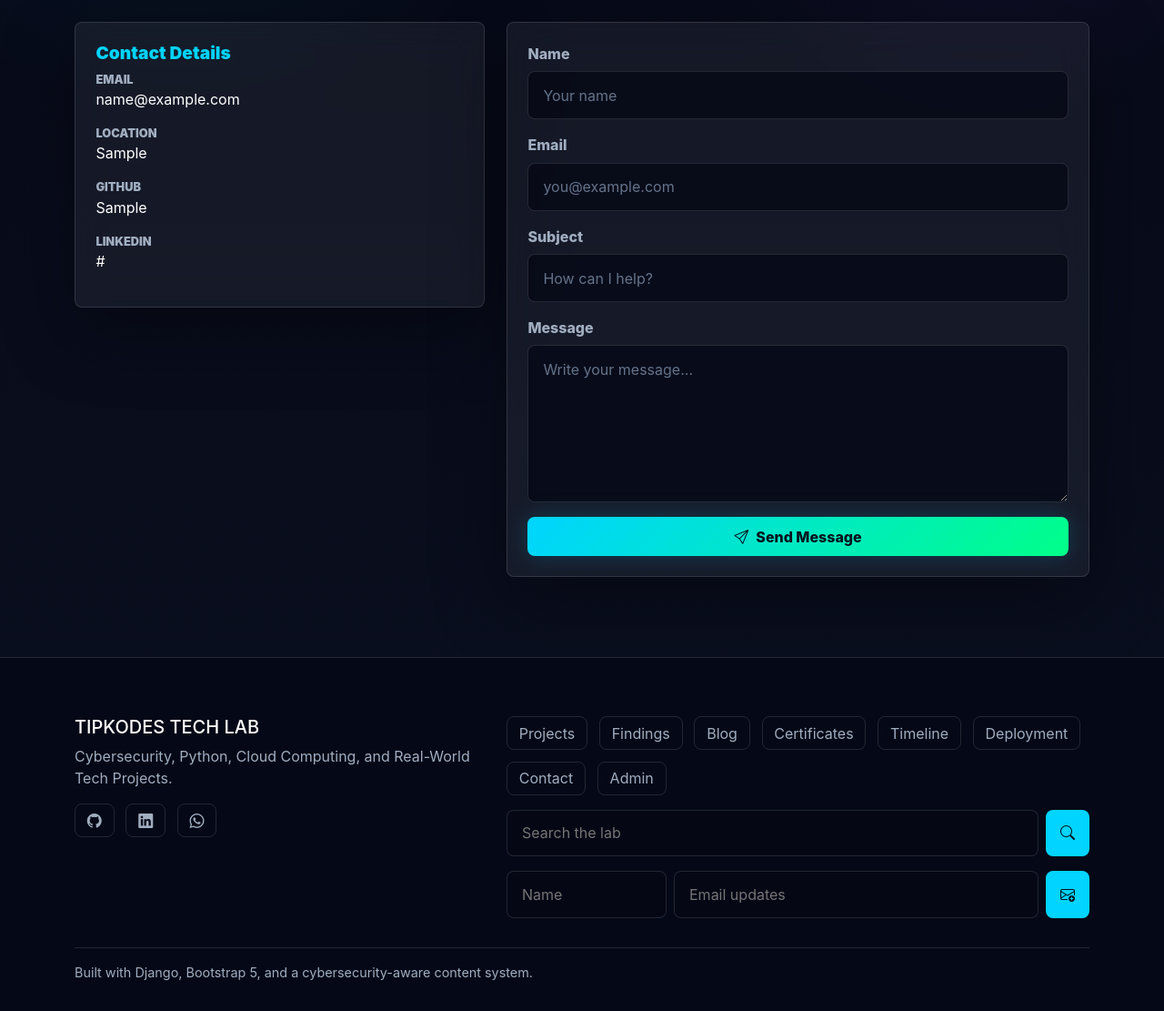
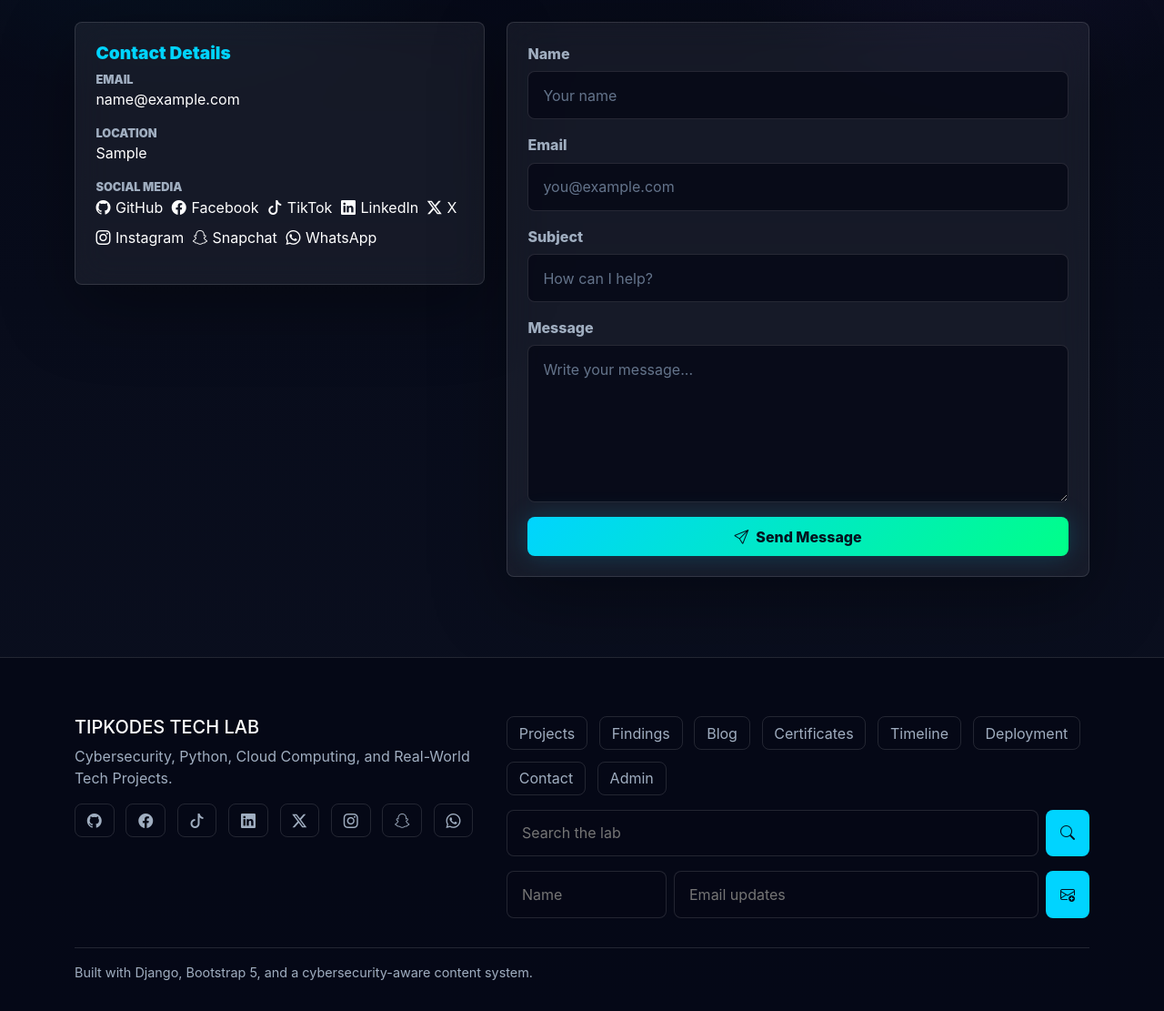
Before and after one commit to TipCodez/tipkodes_tech_lab, a Django app: page /contact/ in a window 1280 px wide. Shown: the part 450-1561 px from the top of the page at 91% size. Run offline with Django 5.2, Linux system fonts and the light colour scheme; tables that the repository leaves empty hold one stand-in row (values such as "Sample post").

Commit message:
Add profile social media links

```diff
--- a/core/admin.py
+++ b/core/admin.py
@@ -42,7 +42,8 @@ class ProfileAdmin(admin.ModelAdmin):
     fieldsets = (
         ("Identity", {"fields": ("full_name", "professional_title", "tagline", "short_bio", "profile_photo")}),
         ("Story", {"fields": ("biography", "education", "technology_journey", "cybersecurity_journey", "python_journey", "cloud_journey", "career_goals", "tools_used", "mission")}),
-        ("Contact", {"fields": ("email", "phone", "location", "github", "linkedin", "whatsapp", "twitter")}),
+        ("Contact", {"fields": ("email", "phone", "location")}),
+        ("Social Media", {"fields": ("github", "facebook", "tiktok", "linkedin", "twitter", "instagram", "snapchat", "whatsapp")}),
         ("Dates", {"fields": ("created_at", "updated_at")}),
     )
 
--- a/core/models.py
+++ b/core/models.py
@@ -57,9 +57,13 @@ class Profile(TimeStampedModel):
     phone = models.CharField(max_length=40, blank=True)
     location = models.CharField(max_length=120, blank=True)
     github = models.URLField(blank=True)
+    facebook = models.URLField(blank=True)
+    tiktok = models.URLField(blank=True)
     linkedin = models.URLField(blank=True)
+    instagram = models.URLField(blank=True)
+    snapchat = models.URLField(blank=True)
     whatsapp = models.URLField(blank=True)
-    twitter = models.URLField(blank=True)
+    twitter = models.URLField(blank=True, verbose_name="X / Twitter")
 
     def __str__(self):
         return self.full_name
--- a/static/css/style.css
+++ b/static/css/style.css
@@ -341,6 +341,8 @@ h1, h2, h3 { letter-spacing: 0; }
 .side-panel dl { margin: 0; }
 .side-panel dt { color: var(--muted); font-size: 0.8rem; text-transform: uppercase; font-weight: 900; }
 .side-panel dd { margin-bottom: 1rem; }
+.contact-socials { display: flex; flex-wrap: wrap; gap: 0.6rem; }
+.contact-socials a { display: inline-flex; align-items: center; gap: 0.35rem; }
 .side-image { border-radius: var(--radius); margin: 1rem 0; }
 .narrow { max-width: 920px; }
 
--- a/templates/base.html
+++ b/templates/base.html
@@ -77,7 +77,12 @@
           <p>Cybersecurity, Python, Cloud Computing, and Real-World Tech Projects.</p>
           <div class="socials">
             {% if site_profile.github %}<a href="{{ site_profile.github }}" target="_blank" rel="noopener" aria-label="GitHub"><i class="bi bi-github"></i></a>{% endif %}
+            {% if site_profile.facebook %}<a href="{{ site_profile.facebook }}" target="_blank" rel="noopener" aria-label="Facebook"><i class="bi bi-facebook"></i></a>{% endif %}
+            {% if site_profile.tiktok %}<a href="{{ site_profile.tiktok }}" target="_blank" rel="noopener" aria-label="TikTok"><i class="bi bi-tiktok"></i></a>{% endif %}
             {% if site_profile.linkedin %}<a href="{{ site_profile.linkedin }}" target="_blank" rel="noopener" aria-label="LinkedIn"><i class="bi bi-linkedin"></i></a>{% endif %}
+            {% if site_profile.twitter %}<a href="{{ site_profile.twitter }}" target="_blank" rel="noopener" aria-label="X"><i class="bi bi-twitter-x"></i></a>{% endif %}
+            {% if site_profile.instagram %}<a href="{{ site_profile.instagram }}" target="_blank" rel="noopener" aria-label="Instagram"><i class="bi bi-instagram"></i></a>{% endif %}
+            {% if site_profile.snapchat %}<a href="{{ site_profile.snapchat }}" target="_blank" rel="noopener" aria-label="Snapchat"><i class="bi bi-snapchat"></i></a>{% endif %}
             {% if site_profile.whatsapp %}<a href="{{ site_profile.whatsapp }}" target="_blank" rel="noopener" aria-label="WhatsApp"><i class="bi bi-whatsapp"></i></a>{% endif %}
           </div>
         </div>
--- a/templates/contact.html
+++ b/templates/contact.html
@@ -3,7 +3,28 @@
 {% block content %}
 {% include "page_header.html" with page_title="Contact" page_subtitle="Send a message, ask a question, or connect for collaboration." %}
 <section class="section-pad"><div class="container"><div class="row g-4">
-  <div class="col-lg-5"><div class="glass-card side-panel"><h2>Contact Details</h2><dl><dt>Email</dt><dd>{{ profile.email|default:"Add email in Admin" }}</dd><dt>Location</dt><dd>{{ profile.location|default:"Add location in Admin" }}</dd><dt>GitHub</dt><dd>{% if profile.github %}<a href="{{ profile.github }}">{{ profile.github }}</a>{% else %}Not set{% endif %}</dd><dt>LinkedIn</dt><dd>{% if profile.linkedin %}<a href="{{ profile.linkedin }}">{{ profile.linkedin }}</a>{% else %}Not set{% endif %}</dd></dl></div></div>
+  <div class="col-lg-5">
+    <div class="glass-card side-panel">
+      <h2>Contact Details</h2>
+      <dl>
+        <dt>Email</dt>
+        <dd>{{ profile.email|default:"Add email in Admin" }}</dd>
+        <dt>Location</dt>
+        <dd>{{ profile.location|default:"Add location in Admin" }}</dd>
+        <dt>Social Media</dt>
+        <dd class="contact-socials">
+          {% if profile.github %}<a href="{{ profile.github }}" target="_blank" rel="noopener"><i class="bi bi-github"></i> GitHub</a>{% endif %}
+          {% if profile.facebook %}<a href="{{ profile.facebook }}" target="_blank" rel="noopener"><i class="bi bi-facebook"></i> Facebook</a>{% endif %}
+          {% if profile.tiktok %}<a href="{{ profile.tiktok }}" target="_blank" rel="noopener"><i class="bi bi-tiktok"></i> TikTok</a>{% endif %}
+          {% if profile.linkedin %}<a href="{{ profile.linkedin }}" target="_blank" rel="noopener"><i class="bi bi-linkedin"></i> LinkedIn</a>{% endif %}
+          {% if profile.twitter %}<a href="{{ profile.twitter }}" target="_blank" rel="noopener"><i class="bi bi-twitter-x"></i> X</a>{% endif %}
+          {% if profile.instagram %}<a href="{{ profile.instagram }}" target="_blank" rel="noopener"><i class="bi bi-instagram"></i> Instagram</a>{% endif %}
+          {% if profile.snapchat %}<a href="{{ profile.snapchat }}" target="_blank" rel="noopener"><i class="bi bi-snapchat"></i> Snapchat</a>{% endif %}
+          {% if profile.whatsapp %}<a href="{{ profile.whatsapp }}" target="_blank" rel="noopener"><i class="bi bi-whatsapp"></i> WhatsApp</a>{% endif %}
+        </dd>
+      </dl>
+    </div>
+  </div>
   <div class="col-lg-7"><form class="contact-form glass-card" method="post">{% csrf_token %}{% for field in form %}<label>{{ field.label }}{{ field }}</label>{% if field.errors %}<div class="form-error">{{ field.errors|join:", " }}</div>{% endif %}{% endfor %}<button class="btn btn-lab" type="submit"><i class="bi bi-send"></i> Send Message</button></form></div>
 </div></div></section>
 {% endblock %}
```
Also changed, not shown: core/migrations/0006_profile_facebook_profile_instagram_profile_snapchat_and_more.py (added).
